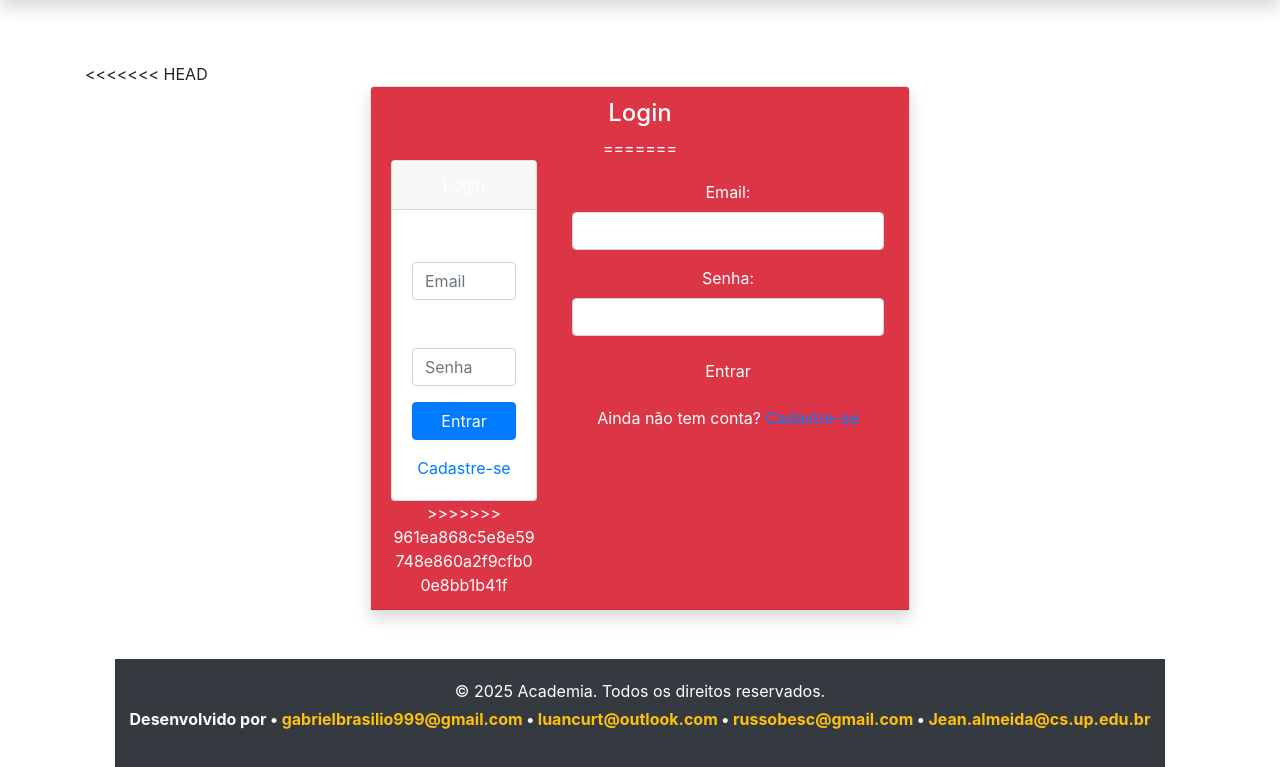
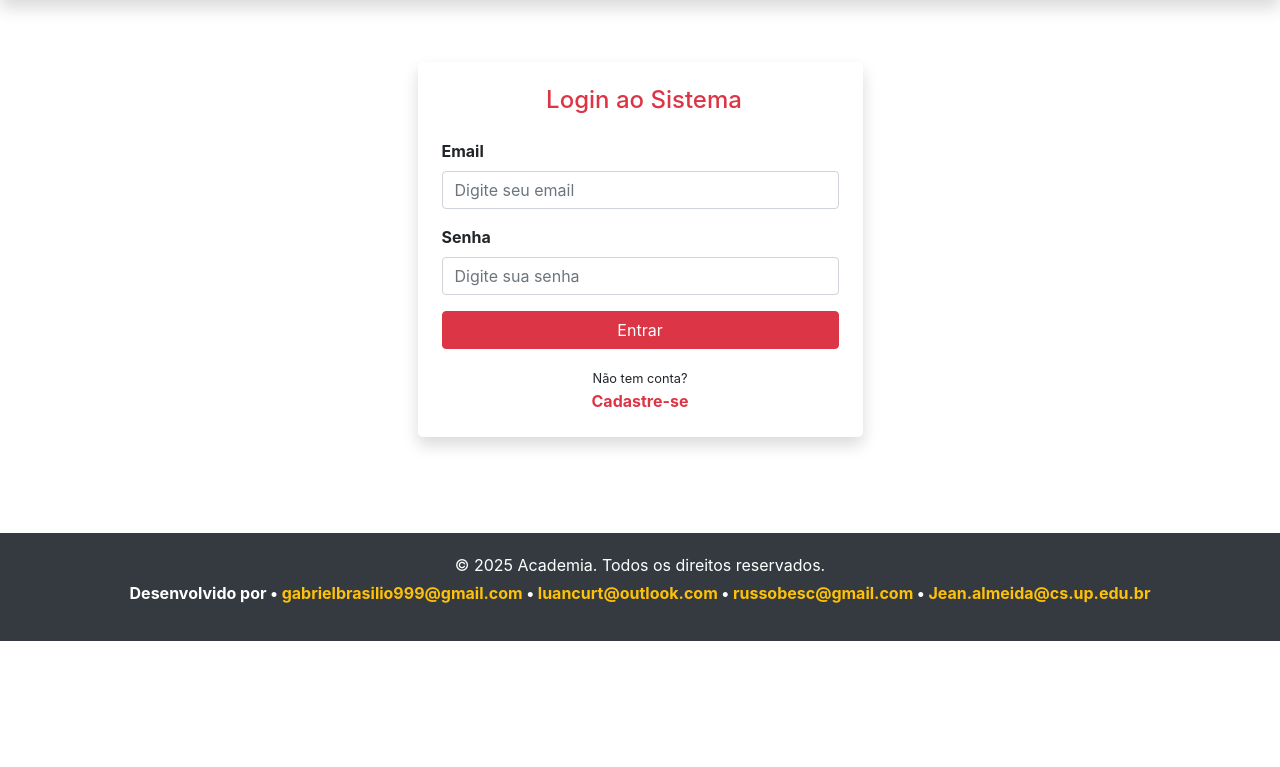
Before and after one commit to Gabe15324/Sistema-de-Academia, a PHP site: page /login.php in a window 1280 px wide. Shown: the part 56-823 px from the top of the page. After the commit the page ends 697 px from the top, so only its background shows below. Run offline with PHP 8.4, Linux system fonts and the light colour scheme.

Commit message:
Commit Login

```diff
--- a/login.php
+++ b/login.php
@@ -1,8 +1,7 @@
 <?php
+session_start();
 require 'config/db.php';
 include 'includes/header.php';
-
-session_start();
 
 if (isset($_SESSION['usuario_id'])) {
   header('Location: dashboard.php');
@@ -10,57 +9,41 @@ if (isset($_SESSION['usuario_id'])) {
 }
 ?>
 
-<div class="container mt-5">
-<<<<<<< HEAD
+<!-- Seção de Login -->
+<div class="container pt-5 pb-5">
   <div class="row justify-content-center">
-    <div class="col-md-6">
-      <?php if (isset($_GET['erro'])): ?>
-        <div class="alert alert-danger text-center">Login falhou. Verifique suas credenciais.</div>
-      <?php endif; ?>
+    <div class="col-md-6 col-lg-5">
+      <div class="card shadow rounded-lg border-0">
+        <div class="card-body px-4 py-4">
+          <h4 class="text-center text-danger mb-4">
+            <i class="fas fa-sign-in-alt mr-2"></i>Login ao Sistema
+          </h4>
 
-      <div class="card shadow">
-        <div class="card-header bg-danger text-white text-center">
-          <h4>Login</h4>
-=======
-    <div class="row justify-content-center">
-        <div class="col-md-4">
-            <div class="card">
-                <div class="card-header text-center">Login</div>
-                    <?php if (isset($_SESSION['erro_login'])): ?>
-                        <p style="color: red;"><?php echo $_SESSION['erro_login']; unset($_SESSION['erro_login']); ?></p>
-                    <?php endif; ?>
-                <div class="card-body">
-                    <form action="processa_login.php" method="POST">
-                        <div class="form-group">
-                            <label>Email:</label>
-                            <input type="email" name="email" class="form-control" placeholder="Email" required>
-                        </div>
-                        <div class="form-group">
-                            <label>Senha:</label>
-                            <input type="password" name="senha" class="form-control" placeholder="Senha" required>
-                        </div>
-                        <button type="submit" class="btn btn-primary btn-block">Entrar</button>
-                        <div class="text-center mt-3">
-                            <a href="cadastro.php">Cadastre-se</a>
-                        </div>
-                    </form>
-                </div>
+          <?php if (isset($_GET['erro']) || isset($_SESSION['erro_login'])): ?>
+            <div class="alert alert-danger text-center">
+              <?= $_SESSION['erro_login'] ?? "Login falhou. Verifique suas credenciais."; ?>
+              <?php unset($_SESSION['erro_login']); ?>
             </div>
->>>>>>> 961ea868c5e8e59748e860a2f9cfb00e8bb1b41f
-        </div>
-        <div class="card-body">
+          <?php endif; ?>
+
           <form action="processa_login.php" method="POST">
             <div class="form-group">
-              <label for="email">Email:</label>
-              <input type="email" name="email" class="form-control" id="email" required>
+              <label for="email" class="font-weight-bold">Email</label>
+              <input type="email" name="email" id="email" class="form-control" placeholder="Digite seu email" required>
             </div>
+
             <div class="form-group">
-              <label for="senha">Senha:</label>
-              <input type="password" name="senha" class="form-control" id="senha" required>
+              <label for="senha" class="font-weight-bold">Senha</label>
+              <input type="password" name="senha" id="senha" class="form-control" placeholder="Digite sua senha" required>
             </div>
-            <button type="submit" class="btn btn-danger btn-block">Entrar</button>
+
+            <button type="submit" class="btn btn-danger btn-block mt-3">Entrar</button>
           </form>
-          <p class="mt-3 text-center">Ainda não tem conta? <a href="cadastro.php">Cadastre-se</a></p>
+
+          <div class="text-center mt-3">
+            <small>Não tem conta?</small><br>
+            <a href="cadastro.php" class="text-danger font-weight-bold">Cadastre-se</a>
+          </div>
         </div>
       </div>
     </div>
--- a/processa_login.php
+++ b/processa_login.php
@@ -2,8 +2,8 @@
 session_start();
 require_once 'config/db.php';
 
-$email = trim($_POST['email']);
-$senha = $_POST['senha'];
+$email = trim($_POST['email'] ?? '');
+$senha = $_POST['senha'] ?? '';
 
 try {
     $pdo = Database::conectar();
@@ -17,7 +17,6 @@ try {
         $_SESSION['usuario_nome'] = $usuario['nome'];
         $_SESSION['usuario_tipo'] = $usuario['tipo'];
 
-        // Redireciona para a dashboard com base no tipo
         header("Location: dashboard.php");
         exit;
     } else {
```
Also changed, not shown: contatos.php (+6 -6 lines).
